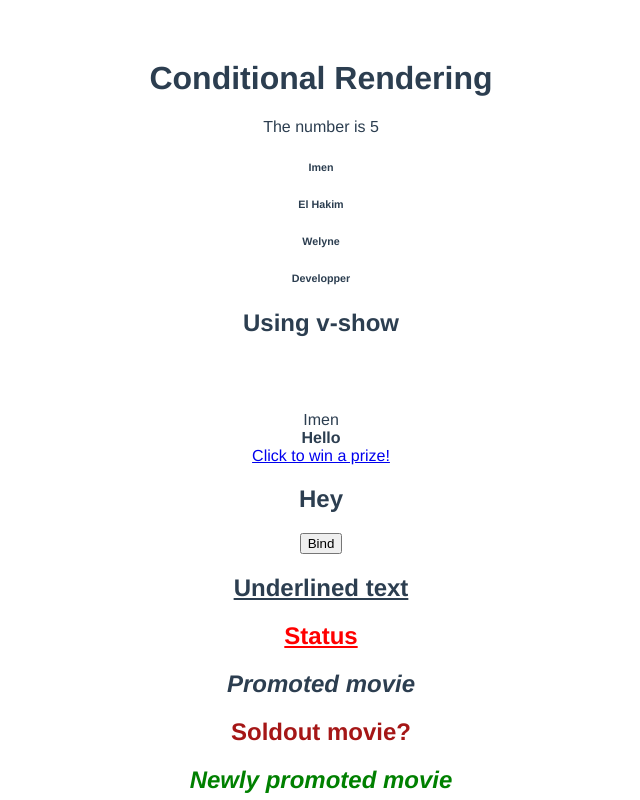
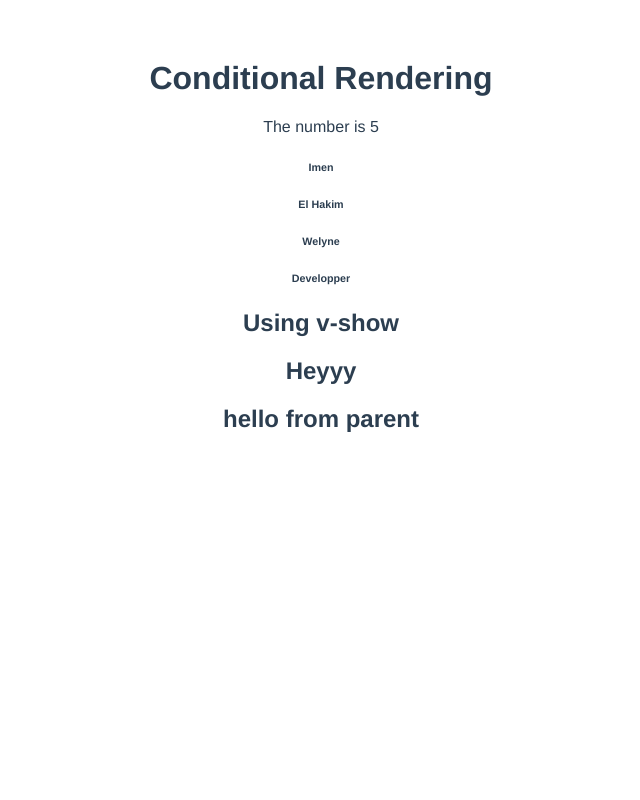
Before and after one commit to imenelhakim/VueJsTutorial, a Vue app in the folder hello-world/: page / in a window 1280 px wide. Shown: the top 800 px of the page, without its empty margins (319-959 px from the left). Built offline with nearby package versions, Linux system fonts and the light colour scheme.

Commit message:
conditional rendering + passing props from parent to child

```diff
--- a/hello-world/src/App.vue
+++ b/hello-world/src/App.vue
@@ -1,9 +1,8 @@
 <template>
 
   <!-- conditional rendering -->
-  <conditional-rendering></conditional-rendering>
-  <br /><br /><br />
-
+  <conditional-rendering showCdtR :message="message"></conditional-rendering>
+  <div v-show="display">
   <div> {{ name }}</div>
   <!-- binding html -->
   <div v-html="greet"></div>
@@ -32,6 +31,7 @@
   <h2 v-bind:style="headerStyleObject">Style object</h2>
   <div v-bind:style="[baseObj,successObj]">Success Style Object</div>
   <div :style="[baseObj,successObj]">Success Style Object without v-bind</div>
+</div>
 
 </template>
 
@@ -70,7 +70,10 @@ export default {
         color:'green',
         backgroundColor: 'lightgreen',
         border: '1px solid green'
-      }
+      },
+      display:false,
+      showCdtR: true,
+      message: 'hello from parent'
     }
   }
 }
--- a/hello-world/src/components/ConditionalRendering.vue
+++ b/hello-world/src/components/ConditionalRendering.vue
@@ -4,7 +4,7 @@
     <p v-else-if="x === 5">The number is {{ x }}</p>
     <p v-else>The number is not zero</p>
     <!-- wrapping the tags to avoid v-if code duplication -->
-    <div v-if="display === true">
+    <div v-if="display">
         <h6>Imen</h6>
         <h6>El Hakim</h6>
     </div>
@@ -15,6 +15,11 @@
     </template>
     <!-- v-show is more efficient than v-if because the rendered element remains in the DOM with display:none -->
     <h2 v-show="display">Using v-show</h2>
+    <!-- passing props -->
+    <div v-show="showCdtR">
+        <h2>Heyyy</h2>
+    </div>
+    <h2>{{ message }}</h2>
 
 </template>
 
@@ -27,6 +32,14 @@ export default{
             x: 5,
             display: true
         }
+    },
+    props:{
+        showCdtR: {
+            type: Boolean
+        },
+        message: {
+            type: String
+        }
     }
 }
 </script>
```
